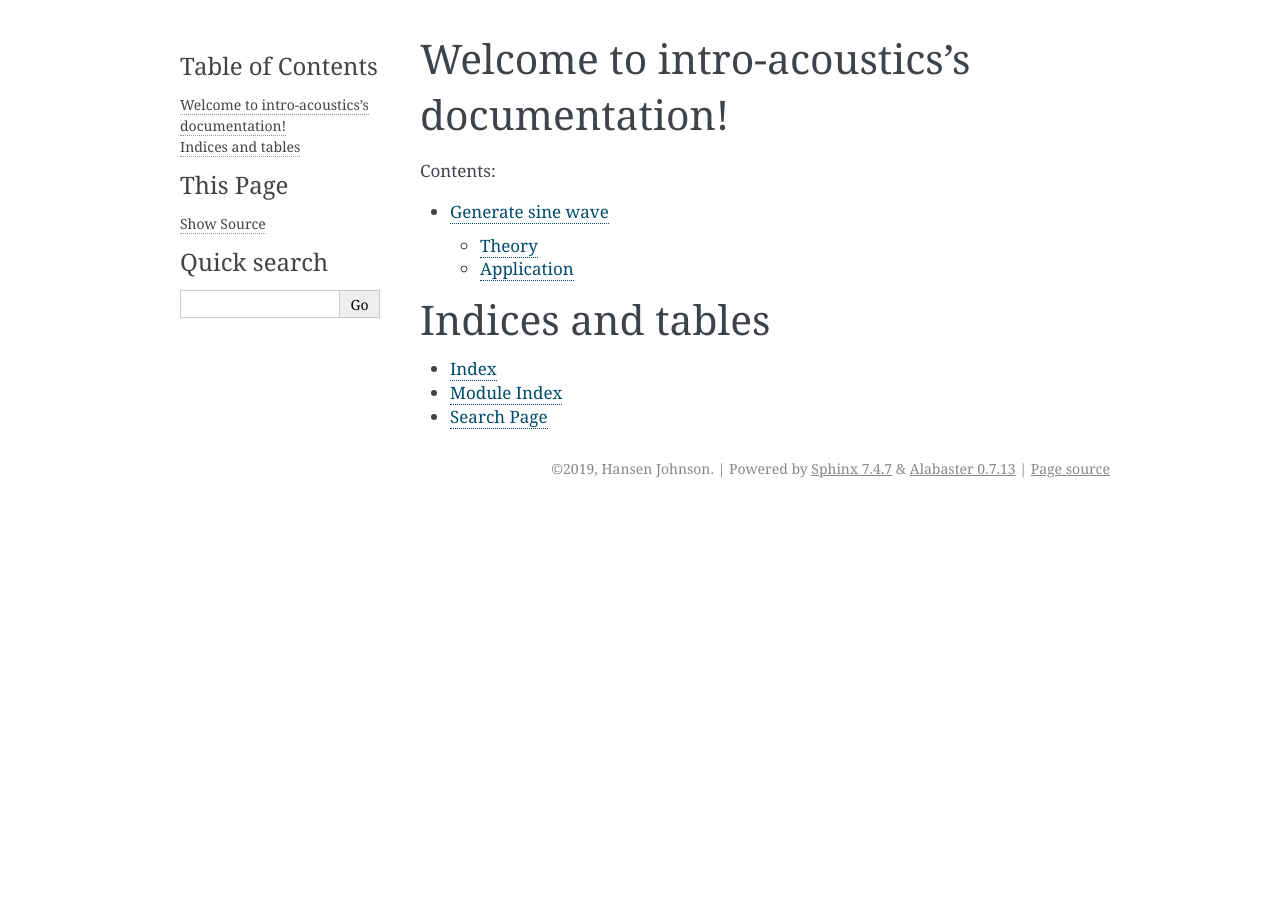
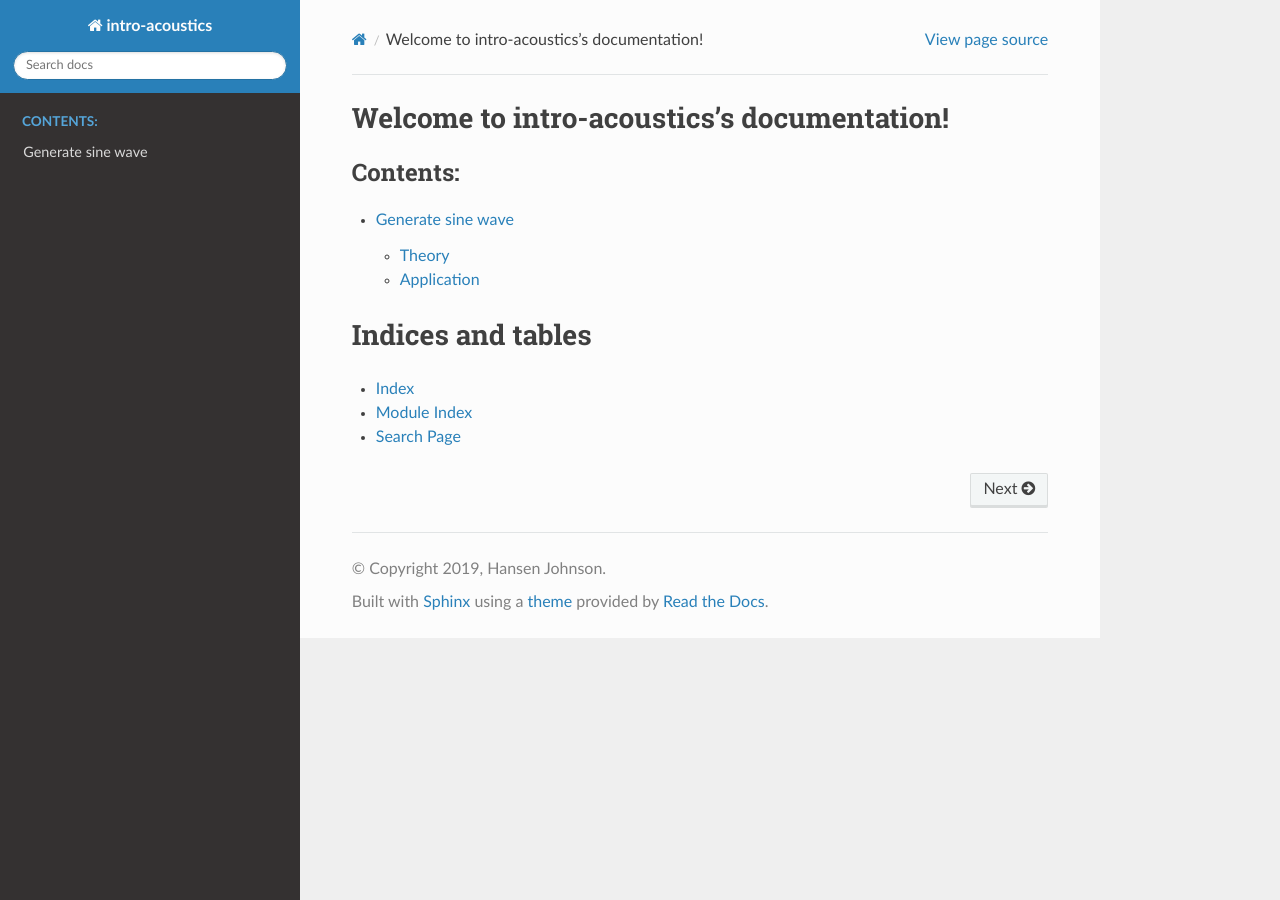
Before and after one commit to hansenjohnson/intro-acoustics, a Sphinx documentation site: the page built from docs/index.rst, in a window 1280 px wide. Built offline with Sphinx 7.4.7 and the Read the Docs theme 2.0.0, drawn with Linux system fonts in a browser that asks for light colours.

Commit message:
update theme

```diff
--- a/docs/conf.py
+++ b/docs/conf.py
@@ -43,6 +43,9 @@ extensions = [
     'nbsphinx'
 ]
 
+# avoid automatic execution for notebooks
+nbsphinx_execute = 'never'
+
 # Add any paths that contain templates here, relative to this directory.
 templates_path = ['_templates']
 
@@ -76,7 +79,7 @@ pygments_style = None
 # The theme to use for HTML and HTML Help pages.  See the documentation for
 # a list of builtin themes.
 #
-html_theme = 'alabaster'
+html_theme = 'sphinx_rtd_theme'
 
 # Theme options are theme-specific and customize the look and feel of a theme
 # further.  For a list of options available for each theme, see the
```
Also changed, not shown: readme.md (+14 -7 lines).
